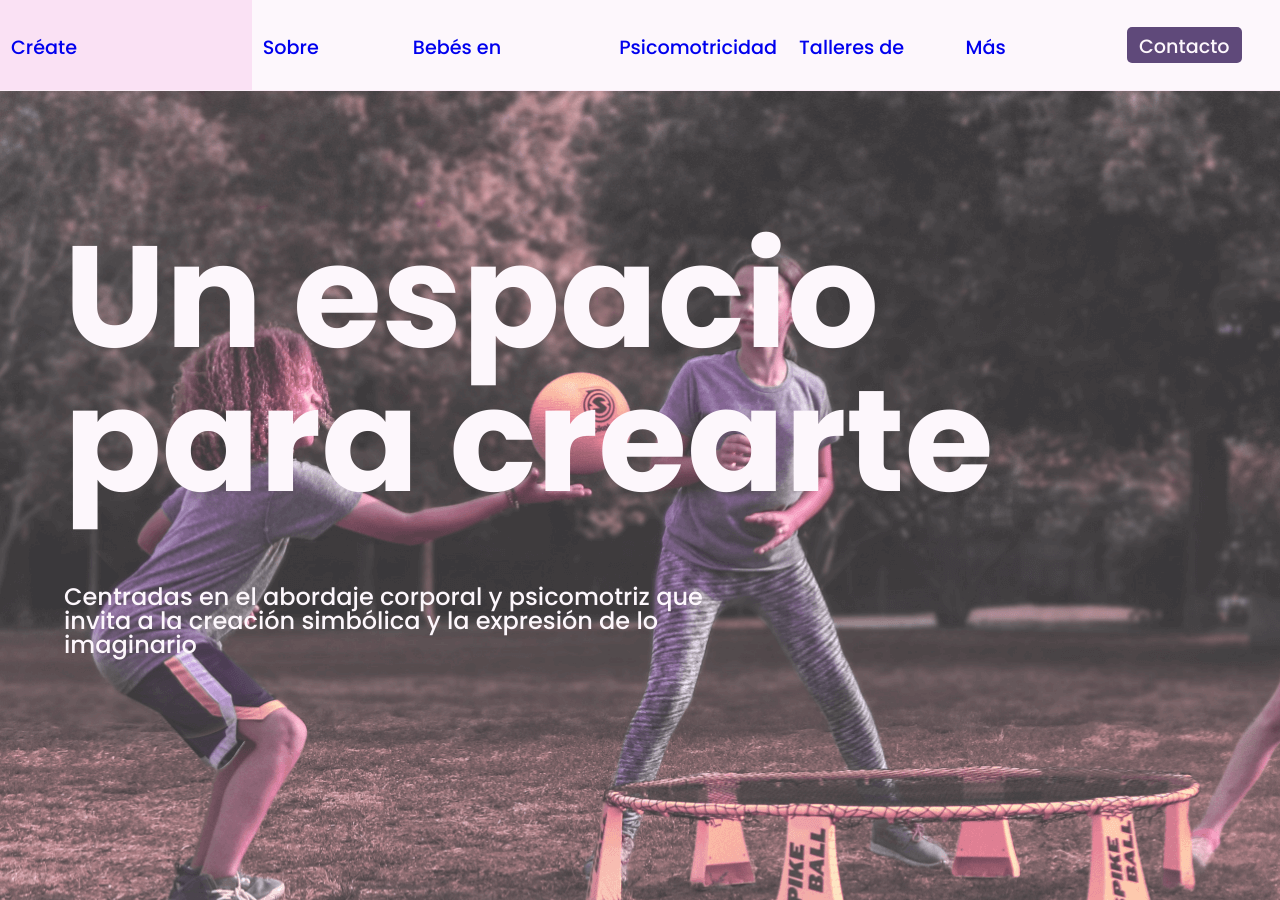
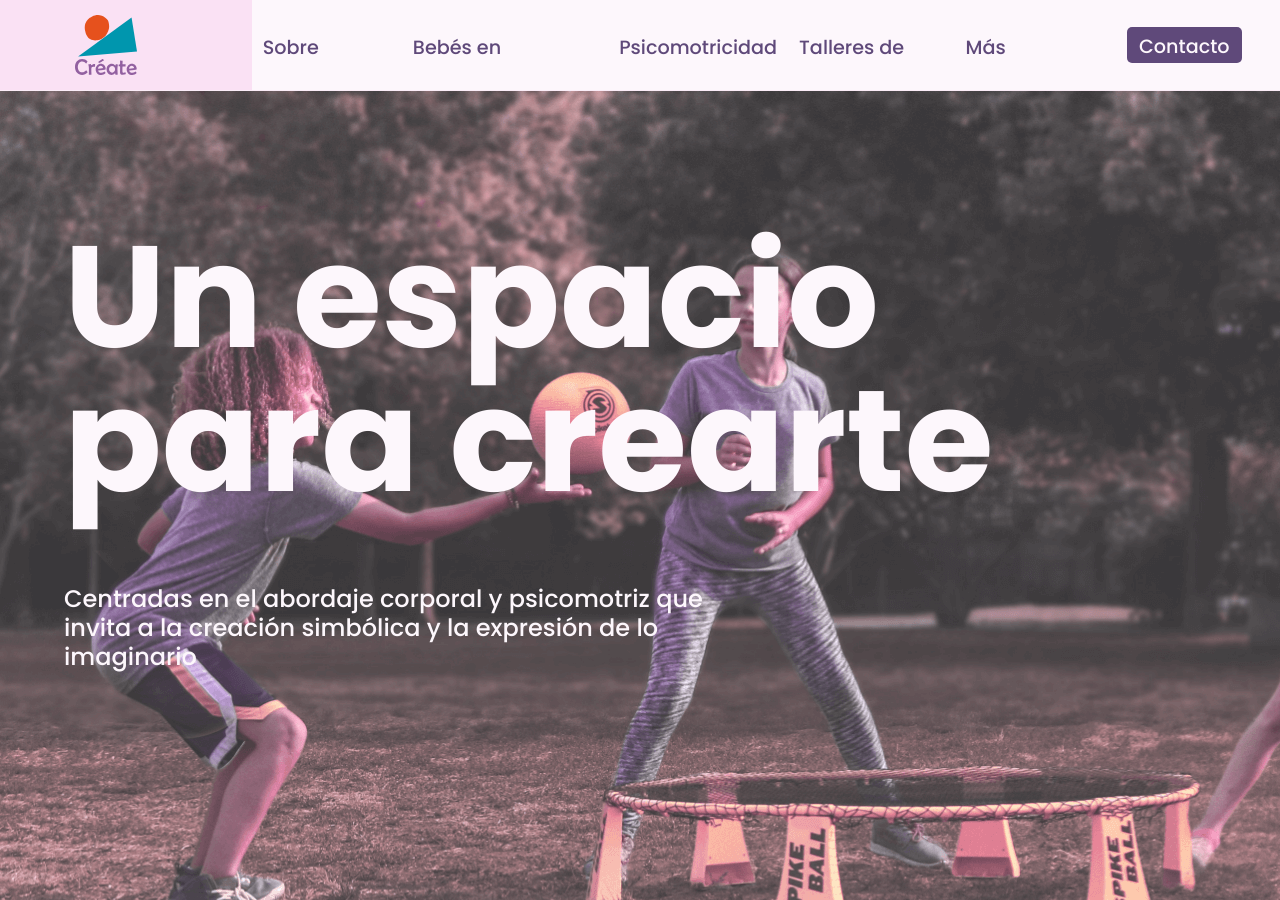
Before and after one commit to xaviersierra/createaranjuez, a Jekyll site: the page built from index.markdown, in a window 1280 px wide and 900 px high. Built offline with Jekyll 4.4.1, drawn with Linux system fonts in a browser that asks for light colours.

Commit message:
fix: add images

```diff
--- a/_includes/footer.html
+++ b/_includes/footer.html
@@ -1,6 +1,6 @@
 <div id="footer">
     <div class="logo">
-        {{ site.data.general.logo }}
+        <img src="assets/images/logo.svg"/>
     </div>
     <div class="copyright">
         {{ site.data.general.copyright }}
--- a/_includes/navigation.html
+++ b/_includes/navigation.html
@@ -2,8 +2,8 @@
   <ul>
     <li class="logo">
       <span>
-        <a href="index.html">
-          {{ site.data.general.logo | xml_escape | textilize }}
+        <a href="index.html" title="Créate">
+          <img src="assets/images/logo.svg"/>
         </a>
       </span>
 
--- a/_sass/footer.scss
+++ b/_sass/footer.scss
@@ -9,6 +9,12 @@
   grid-template-columns: repeat(2, 1fr);
   font-family: $font-familiy;
 
+  img {
+    height: 60px;
+    margin-left: 5vw;
+    margin-top: 15px;
+  }
+
   .copyright {
     text-align: right;
     line-height: 5.0em;
--- a/_sass/home.scss
+++ b/_sass/home.scss
@@ -20,7 +20,8 @@
         color: #322640;
 
         li {
-          list-style: circle;
+          list-style-image: url('../images/bullet.svg');
+          padding-left: 10px;
           margin-bottom: 10px;
         }
       }
@@ -55,5 +56,6 @@
       left: 5vw;
       font-size: 1.5rem;
       font-weight: 500;
+      line-height: 1.2;
     }
   }
--- a/_sass/main.scss
+++ b/_sass/main.scss
@@ -79,6 +79,7 @@ nav {
     text-decoration: none;
     justify-content: center;
     height: 100%;
+    color: #5f497a;
   }
 
   li.logo {
@@ -86,6 +87,12 @@ nav {
     background-color: #fae1f4;
     margin-left: 0;
     margin-right: auto;
+
+    img {
+      height: 60px;
+      margin-top: 15px;
+      margin-left: 5vw;
+    }
   }
 
   li.nav-item.current::after {
@@ -134,6 +141,11 @@ nav {
 .title-container {
   height: calc(30vh - 90px);
   padding-left: 5vw;
+
+  :not(:first-of-type) {
+    margin-top: 8vh;
+  }
+
   h1 {
     position: relative;
     top: 0;
--- a/_sass/movement.scss
+++ b/_sass/movement.scss
@@ -52,6 +52,20 @@
         grid-row: 2;
         grid-column: 1 / 5;
         font-style: normal;
+        position: relative;
+
+        p:before {
+            content: '';
+            background-image: url('../images/quote.svg');
+            width: 100%;
+            height: 100px;
+            display: inline-block;
+            position: absolute;
+            top: 15px;
+            left: 25px;
+            background-repeat: no-repeat;
+
+        }
     }
 }
 
```
Also changed, not shown: assets/images/bullet.svg (added), assets/images/logo.svg (added), assets/images/quote.svg (added). Lines whose indentation alone changed are shown as unchanged.
